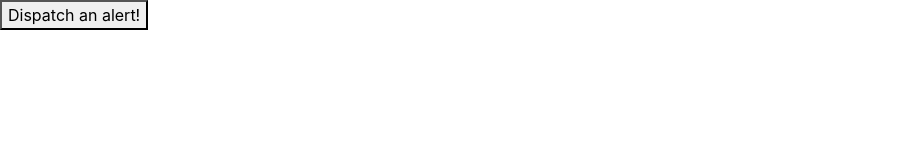
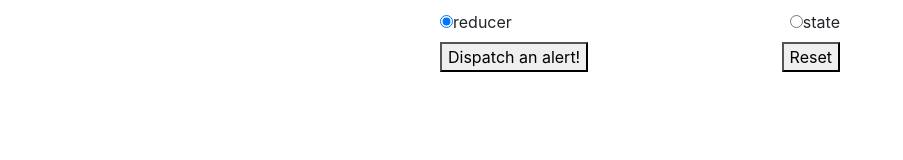
Before and after one commit to renerbaffa/notification-hooks-context, a React app: page / in a window 1280 px wide. Shown: the whole page, without its empty margins (0-903 px from the left). Built offline with nearby package versions, Linux system fonts and the light colour scheme.

Commit message:
Refactor and supporting useReducer approach

```diff
--- a/src/Alerts.js
+++ b/src/components/Alerts.js
@@ -2,7 +2,7 @@ import React, { useContext } from 'react';
 import { createPortal } from 'react-dom';
 
 import Alert from './Alert';
-import NotificationContext from './context/NotificationContext';
+import NotificationContext from '../context/NotificationContext';
 
 function Alerts() {
   const [notifications, , dismiss] = useContext(NotificationContext);
--- /dev/null
+++ b/src/components/ApproachSelector.js
@@ -0,0 +1,23 @@
+import React from 'react';
+
+import { REDUCER, STATE } from '../constants/approaches';
+
+function ApproachSelector({ approach, setApproach }) {
+  return (
+    <div className="flex">
+      {[REDUCER, STATE].map(app => (
+        <div key={`radio-${app}`}>
+          <input
+            type="radio"
+            id={app}
+            checked={approach === app}
+            onChange={() => setApproach(app)}
+          />
+          <label htmlFor={app}>{app}</label>
+        </div>
+      ))}
+    </div>
+  );
+}
+
+export default ApproachSelector;
--- a/src/NotificationManager.js
+++ b/src/components/NotificationManager.js
@@ -1,9 +1,9 @@
 import React, { useContext } from 'react';
 
-import NotificationContext from './context/NotificationContext';
+import NotificationContext from '../context/NotificationContext';
 
 function NotificationManager() {
-  const [, addNotification] = useContext(NotificationContext);
+  const [, addNotification, , reset] = useContext(NotificationContext);
 
   return (
     <div className="flex">
@@ -12,6 +12,7 @@ function NotificationManager() {
       >
         Dispatch an alert!
       </button>
+      <button onClick={reset}>Reset</button>
     </div>
   );
 }
--- /dev/null
+++ b/src/constants/approaches.js
@@ -0,0 +1,2 @@
+export const REDUCER = 'reducer';
+export const STATE = 'state';
--- a/src/context/NotificationContext.js
+++ b/src/context/NotificationContext.js
@@ -1,5 +1,12 @@
 import { createContext } from 'react';
 
-const NotificationsContext = createContext([[], () => {}]);
+const noop = () => {};
+
+const NotificationsContext = createContext([
+  [], // list of notifications
+  noop, // add function
+  noop, // remove function
+  noop, // reset function
+]);
 
 export default NotificationsContext;
--- a/src/context/NotificationProvider.js
+++ /dev/null
@@ -1,17 +0,0 @@
-import React from 'react';
-
-import NotificationsContext from './NotificationContext';
-import useNotification from '../Hooks/Notification';
-
-function NotificationProvider(props) {
-  const [notifications, setNotifications, dismiss] = useNotification();
-
-  return (
-    <NotificationsContext.Provider
-      {...props}
-      value={[notifications, setNotifications, dismiss]}
-    />
-  );
-}
-
-export default NotificationProvider;
--- a/src/index.js
+++ b/src/index.js
@@ -1,18 +1,32 @@
-import React from 'react';
+import React, { useState } from 'react';
 import ReactDOM from 'react-dom';
 
-import NotificationProvider from './context/NotificationProvider';
-import NotificationManager from './NotificationManager';
-import Alerts from './Alerts';
+import StateNotificationProvider from './usingState/NotificationProvider';
+import ReducerNotificationProvider from './usingReducer/NotificationProvider';
 
+import NotificationManager from './components/NotificationManager';
+import ApproachSelector from './components/ApproachSelector';
+import Alerts from './components/Alerts';
+
+import { REDUCER } from './constants/approaches';
 import './styles.css';
 
 function App() {
+  const [approach, setApproach] = useState(REDUCER);
+
+  const Provider =
+    approach === REDUCER
+      ? ReducerNotificationProvider
+      : StateNotificationProvider;
+
   return (
-    <NotificationProvider>
-      <NotificationManager />
+    <Provider>
+      <div className="App">
+        <ApproachSelector approach={approach} setApproach={setApproach} />
+        <NotificationManager />
+      </div>
       <Alerts />
-    </NotificationProvider>
+    </Provider>
   );
 }
 
--- a/src/styles.css
+++ b/src/styles.css
@@ -1,6 +1,6 @@
 .App {
-  font-family: sans-serif;
-  text-align: center;
+  max-width: 400px;
+  margin: 10px auto;
 }
 
 .flex {
--- /dev/null
+++ b/src/usingReducer/NotificationHook.js
@@ -0,0 +1,23 @@
+import { useReducer } from 'react';
+
+import NotificationReducer from './NotificationReducer';
+
+function useNotification() {
+  const [notifications, dispatch] = useReducer(NotificationReducer, []);
+
+  function addNotification(notification) {
+    dispatch({ type: 'add', payload: { ...notification } });
+  }
+
+  function dismiss(notificationId) {
+    dispatch({ type: 'remove', payload: notificationId });
+  }
+
+  function reset() {
+    dispatch({ type: 'reset' });
+  }
+
+  return [notifications, addNotification, dismiss, reset];
+}
+
+export default useNotification;
--- /dev/null
+++ b/src/usingReducer/NotificationProvider.js
@@ -0,0 +1,18 @@
+import React, { useEffect } from 'react';
+
+import NotificationsContext from '../context/NotificationContext';
+
+import useNotification from './NotificationHook';
+
+function NotificationProvider({ approach, ...props }) {
+  const [notifications, setNotifications, dismiss, reset] = useNotification();
+
+  return (
+    <NotificationsContext.Provider
+      {...props}
+      value={[notifications, setNotifications, dismiss, reset]}
+    />
+  );
+}
+
+export default NotificationProvider;
--- /dev/null
+++ b/src/usingReducer/NotificationReducer.js
@@ -0,0 +1,24 @@
+const INITIAL_STATE = [];
+
+export default function NotificationReducer(
+  notifications = INITIAL_STATE,
+  action,
+) {
+  switch (action.type) {
+    case 'add':
+      const lastNotification = notifications[notifications.length - 1];
+      const newId = lastNotification
+        ? lastNotification.id + 1
+        : notifications.length;
+
+      return [...notifications, { ...action.payload, id: newId }];
+    case 'remove':
+      return notifications.filter(
+        notification => notification.id !== action.payload,
+      );
+    case 'reset':
+      return INITIAL_STATE;
+    default:
+      return notifications;
+  }
+}
--- a/src/Hooks/Notification.js
+++ b/src/usingState/NotificationHook.js
@@ -4,6 +4,7 @@ function useNotification() {
   const [notifications, setNotifications] = useState([]);
 
   function addNotification(notification) {
+    console.log('usingState');
     const lastNotification = notifications[notifications.length - 1];
     const newId = lastNotification
       ? lastNotification.id + 1
--- /dev/null
+++ b/src/usingState/NotificationProvider.js
@@ -0,0 +1,18 @@
+import React, { useEffect } from 'react';
+
+import NotificationsContext from '../context/NotificationContext';
+
+import useNotification from './NotificationHook';
+
+function NotificationProvider({ approach, ...props }) {
+  const [notifications, setNotifications, dismiss, reset] = useNotification();
+
+  return (
+    <NotificationsContext.Provider
+      {...props}
+      value={[notifications, setNotifications, dismiss, reset]}
+    />
+  );
+}
+
+export default NotificationProvider;
```
Also changed, not shown: README.md, src/components/Alert.js (renamed from src/Alert.js).
